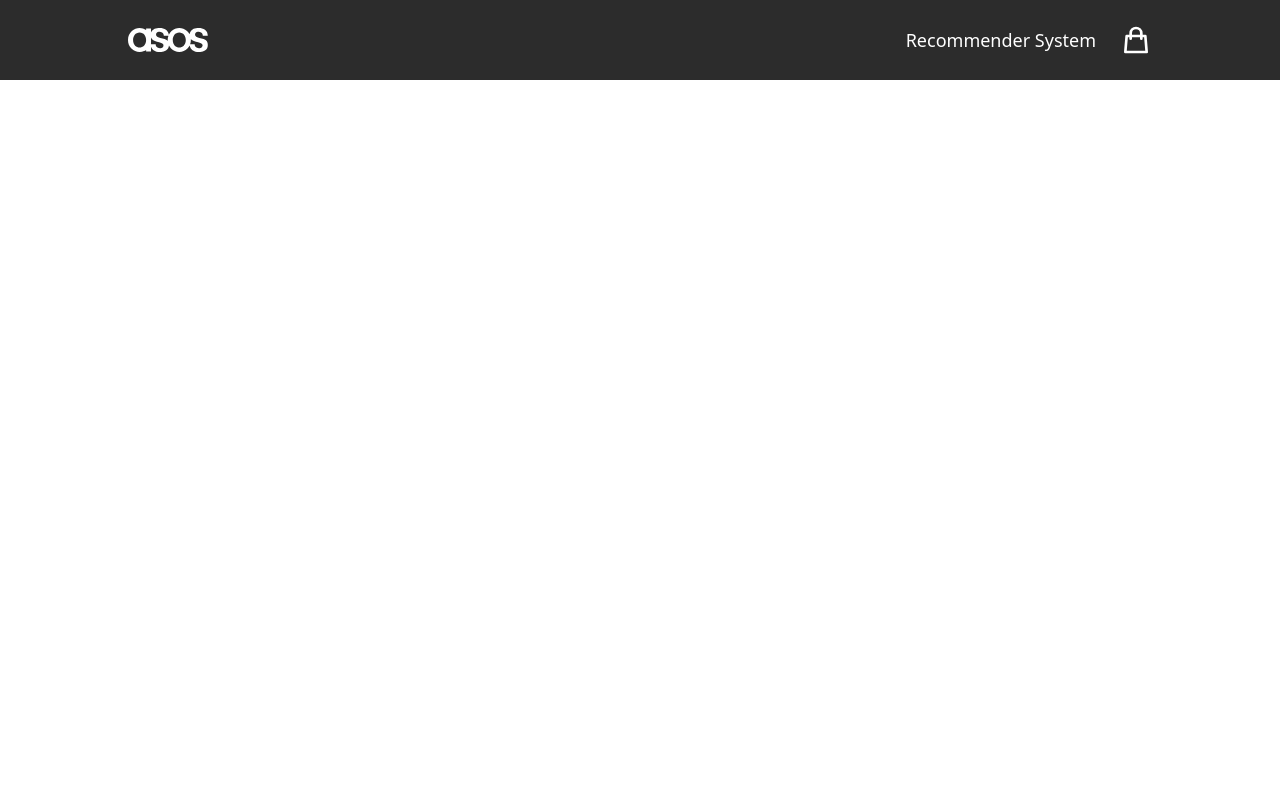
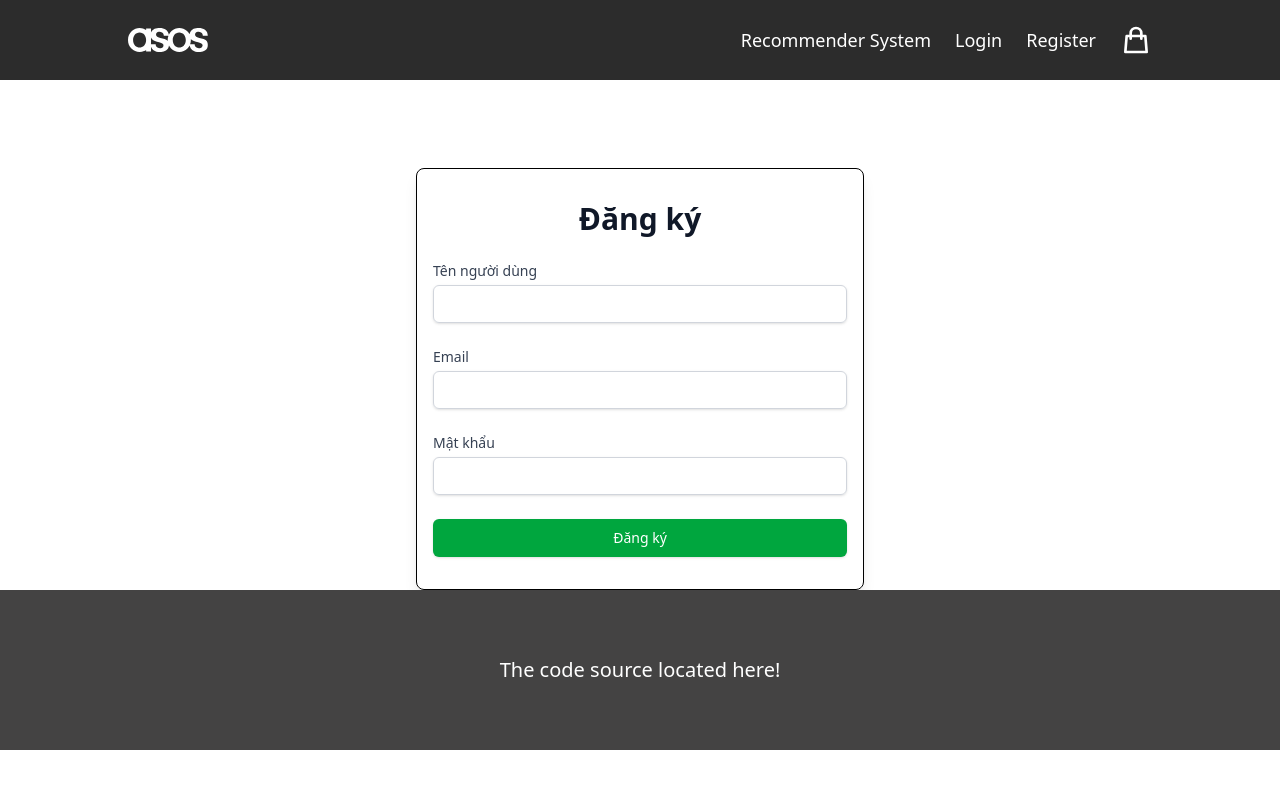
Before and after one commit to TrueNguyen203/Image-Text-Recommendation-System, a React (Vite) app: page /register in a window 1280 px wide. Before the commit this address had no page. Shown: the top 788 px of the page. Built offline with nearby package versions, Linux system fonts and the light colour scheme.

Commit message:
Adding Login/Logout, Preference Page, Footer

```diff
--- a/src/App.jsx
+++ b/src/App.jsx
@@ -1,10 +1,15 @@
+import { useState, useEffect } from 'react';
 //Pages
 import Home from './pages/Home'
 import Recomender from './pages/Recommender'
 import ProductPage from './pages/ProductPage'
+import Login from './pages/Login'
+import Register from './pages/Register'
+import Preference from './pages/Preference';
 
 //Components
 import NavBar from './components/NavBar'
+import Footer from './components/Footer';
 
 //Sytle
 import './App.css'
@@ -14,15 +19,34 @@ import './index.css'
 import {Routes, Route} from 'react-router-dom'
 
 function App() {
+  const [user, setUser] = useState(null);
+
+  useEffect(() => {
+    const storedUser = localStorage.getItem('user');
+    if (storedUser) {
+      setUser(JSON.parse(storedUser));
+    }
+  }, []);
+
+  const handleLogout = () => {
+    localStorage.removeItem('user');
+    localStorage.removeItem('accessToken');
+    setUser(null);
+  };
+
   return (
     <div>
-      <NavBar />
+      <NavBar user={user} onLogout={handleLogout} />
       <main className='main-content'>
         <Routes>
           <Route path='/' element={<Home />} />
           <Route path='/recommender' element={<Recomender />} />
-          <Route path='/product/:sku' element={<ProductPage />} />'
+          <Route path='/preference' element={<Preference />} />
+          <Route path='/product/:sku' element={<ProductPage />} />
+          <Route path='/login' element={<Login setUser={setUser} />} />
+          <Route path='/register' element={<Register />} />
         </Routes>
+      <Footer />
       </main>
     </div>
   )
--- /dev/null
+++ b/src/components/Footer.jsx
@@ -0,0 +1,9 @@
+export default function Footer() {
+    return (
+        <div className="h-40 bg-[#444343] flex items-center justify-center text-center">
+            <h2 className="text-white text-xl">
+                <a href="https://github.com/TrueNguyen203/Image-Text-Recommendation-System/tree/merging_csv">The code source located here!</a>
+            </h2>
+        </div>
+    )
+}
--- a/src/components/NavBar.jsx
+++ b/src/components/NavBar.jsx
@@ -1,7 +1,7 @@
 import {Link} from 'react-router-dom';
 import asosLogo from '../assets/asosLogo.svg';
 
-export default function NavBar() {
+export default function NavBar({ user, onLogout }) {
     return (
         <nav className="fixed top-0 left-0 right-0 z-50 bg-[#2C2C2C] flex items-center justify-between xl:px-32 md:px-16 sm: px-8 py-4 gap-8 h-20">
             {/* Logo */}
@@ -13,13 +13,40 @@ export default function NavBar() {
                 />
             </Link>
 
-            {/* Right Icons */}
+            {/* Right Element Icons */}
             <div className="flex gap-6 items-center">
                 <Link to="/recommender" className="text-white hover:text-gray-300 hover:underline hover:decoration-white transition">
                     <p className='text-lg font-medium'>
                         Recommender System
                     </p>
                 </Link>
+
+                {user && (
+                        <Link to="/preference" state={{ history: user.history }} className="text-white hover:text-gray-300 hover:underline hover:decoration-white transition">
+                            <p className='text-lg font-medium'>
+                                Preference
+                            </p>
+                        </Link>
+                    )
+                }
+
+                {user ? (
+                    <div className="flex items-center gap-4">
+                        <span className="text-white text-lg font-medium">{user.username}</span>
+                        <button onClick={onLogout} className="text-white hover:text-gray-300 transition text-lg font-medium">
+                            Log out
+                        </button>
+                    </div>
+                ) : (
+                    <>
+                        <Link to="/login" className="text-white hover:text-gray-300 transition text-lg font-medium">
+                            Login
+                        </Link>
+                        <Link to="/register" className="text-white hover:text-gray-300 transition text-lg font-medium">
+                            Register
+                        </Link>
+                    </>
+                )}
                 <button className="text-white hover:text-gray-300 transition cursor-pointer">
                     <svg className="w-8 h-8" fill="none" stroke="currentColor" viewBox="0 0 24 24">
                         <path strokeLinecap="round" strokeLinejoin="round" strokeWidth={2} d="M16 11V7a4 4 0 00-8 0v4M5 9h14l1 12H4l1-12z" />
--- a/src/pages/Home.jsx
+++ b/src/pages/Home.jsx
@@ -8,7 +8,7 @@ export default function Home() {
   const [loading, setLoading] = useState(true);
   const [error, setError] = useState(null);
 
-  const brands = ['Stradivarius', 'Asos Petite', 'Topshop', 'Asos Design', 'Bershka',
+  const brands = ['Stradivarius', 'Asos Petite', 'Topshop', 'Bershka',
     'Asos Curve', 'Collusion', 'Miss Selfridge', 'New Look', 'Asyou',
     'River Island', 'Asos Tall', 'Adidas Originals', 'Asos Edition', 'Monki'];
 
--- /dev/null
+++ b/src/pages/Login.jsx
@@ -0,0 +1,81 @@
+import { useState } from 'react';
+import axios from 'axios';
+import { useNavigate } from 'react-router-dom';
+
+export default function Login({ setUser }) {
+  const [email, setEmail] = useState('');
+  const [password, setPassword] = useState('');
+  const [error, setError] = useState('');
+  const navigate = useNavigate();
+
+  const handleLogin = async (e) => {
+    e.preventDefault();
+    setError('');
+    try {
+      const response = await axios.post('http://localhost:3000/login', {
+        email,
+        password,
+      });
+      // Bạn có thể lưu token vào localStorage và cập nhật state global tại đây
+      localStorage.setItem('accessToken', response.data.accessToken);
+      localStorage.setItem('user', JSON.stringify(response.data.user));
+      setUser(response.data.user);
+
+      console.log(response.data);
+      alert('Succesful Login');
+      navigate('/'); // Chuyển hướng về trang chủ
+    } catch (err) {
+      if (err.response && err.response.status === 400) {
+        setError('Email or password is incorrect.');
+      } else {
+        setError('Server error');
+      }
+      console.error(err);
+    }
+  };
+
+  return (
+    <div className="bg-white pt-32">
+      <div className="max-w-md mx-auto mt-10 px-4 py-8 border rounded-lg shadow-lg">
+        <h2 className="text-3xl font-bold text-center text-gray-900 mb-6">Đăng nhập</h2>
+        <form onSubmit={handleLogin} className="space-y-6">
+          <div>
+            <label htmlFor="email" className="block text-sm font-medium text-gray-700">
+              Email
+            </label>
+            <input
+              type="email"
+              id="email"
+              value={email}
+              onChange={(e) => setEmail(e.target.value)}
+              required
+              className="mt-1 block w-full px-3 py-2 border border-gray-300 rounded-md shadow-sm placeholder-gray-400 focus:outline-none focus:ring-indigo-500 focus:border-indigo-500 sm:text-sm"
+            />
+          </div>
+          <div>
+            <label htmlFor="password" className="block text-sm font-medium text-gray-700">
+              Password
+            </label>
+            <input
+              type="password"
+              id="password"
+              value={password}
+              onChange={(e) => setPassword(e.target.value)}
+              required
+              className="mt-1 block w-full px-3 py-2 border border-gray-300 rounded-md shadow-sm placeholder-gray-400 focus:outline-none focus:ring-indigo-500 focus:border-indigo-500 sm:text-sm"
+            />
+          </div>
+          {error && <p className="text-red-500 text-sm text-center">{error}</p>}
+          <div>
+            <button
+              type="submit"
+              className="w-full flex justify-center py-2 px-4 border border-transparent rounded-md shadow-sm text-sm font-medium text-white bg-green-600 hover:bg-green-700 focus:outline-none focus:ring-2 focus:ring-offset-2 focus:ring-green-500"
+            >
+              Log in
+            </button>
+          </div>
+        </form>
+      </div>
+    </div>
+  );
+}
--- /dev/null
+++ b/src/pages/Preference.jsx
@@ -0,0 +1,13 @@
+import { useLocation } from 'react-router-dom';
+
+export default function Preference() {
+  const location = useLocation();
+  const history = location.state?.history;
+  console.log(history)
+  return (
+    <div>
+      <h1>Preference Page</h1>
+    </div>
+  )
+
+}
--- /dev/null
+++ b/src/pages/Register.jsx
@@ -0,0 +1,88 @@
+import { useState } from 'react';
+import axios from 'axios';
+import { useNavigate } from 'react-router-dom';
+
+export default function Register() {
+  const [username, setUsername] = useState('');
+  const [email, setEmail] = useState('');
+  const [password, setPassword] = useState('');
+  const [error, setError] = useState('');
+  const navigate = useNavigate();
+
+  const handleRegister = async (e) => {
+    e.preventDefault();
+    setError('');
+    try {
+      await axios.post('http://localhost:3000/register', {
+        username,
+        email,
+        password,
+        type: 'user',
+        history: ''
+      });
+      alert('Đăng ký thành công! Vui lòng đăng nhập.');
+      navigate('/login');
+    } catch (err) {
+      setError('Đăng ký không thành công. Email có thể đã tồn tại.');
+      console.error(err);
+    }
+  };
+
+  return (
+    <div className="bg-white pt-32">
+      <div className="max-w-md mx-auto mt-10 px-4 py-8 border rounded-lg shadow-lg">
+        <h2 className="text-3xl font-bold text-center text-gray-900 mb-6">Đăng ký</h2>
+        <form onSubmit={handleRegister} className="space-y-6">
+          <div>
+            <label htmlFor="username" className="block text-sm font-medium text-gray-700">
+              Tên người dùng
+            </label>
+            <input
+              type="text"
+              id="username"
+              value={username}
+              onChange={(e) => setUsername(e.target.value)}
+              required
+              className="mt-1 block w-full px-3 py-2 border border-gray-300 rounded-md shadow-sm placeholder-gray-400 focus:outline-none focus:ring-indigo-500 focus:border-indigo-500 sm:text-sm"
+            />
+          </div>
+          <div>
+            <label htmlFor="email" className="block text-sm font-medium text-gray-700">
+              Email
+            </label>
+            <input
+              type="email"
+              id="email"
+              value={email}
+              onChange={(e) => setEmail(e.target.value)}
+              required
+              className="mt-1 block w-full px-3 py-2 border border-gray-300 rounded-md shadow-sm placeholder-gray-400 focus:outline-none focus:ring-indigo-500 focus:border-indigo-500 sm:text-sm"
+            />
+          </div>
+          <div>
+            <label htmlFor="password" className="block text-sm font-medium text-gray-700">
+              Mật khẩu
+            </label>
+            <input
+              type="password"
+              id="password"
+              value={password}
+              onChange={(e) => setPassword(e.target.value)}
+              required
+              className="mt-1 block w-full px-3 py-2 border border-gray-300 rounded-md shadow-sm placeholder-gray-400 focus:outline-none focus:ring-indigo-500 focus:border-indigo-500 sm:text-sm"
+            />
+          </div>
+          {error && <p className="text-red-500 text-sm text-center">{error}</p>}
+          <div>
+            <button
+              type="submit"
+              className="w-full flex justify-center py-2 px-4 border border-transparent rounded-md shadow-sm text-sm font-medium text-white bg-green-600 hover:bg-green-700 focus:outline-none focus:ring-2 focus:ring-offset-2 focus:ring-green-500"
+            >
+              Đăng ký
+            </button>
+          </div>
+        </form>
+      </div>
+    </div>
+  );
+}
```
